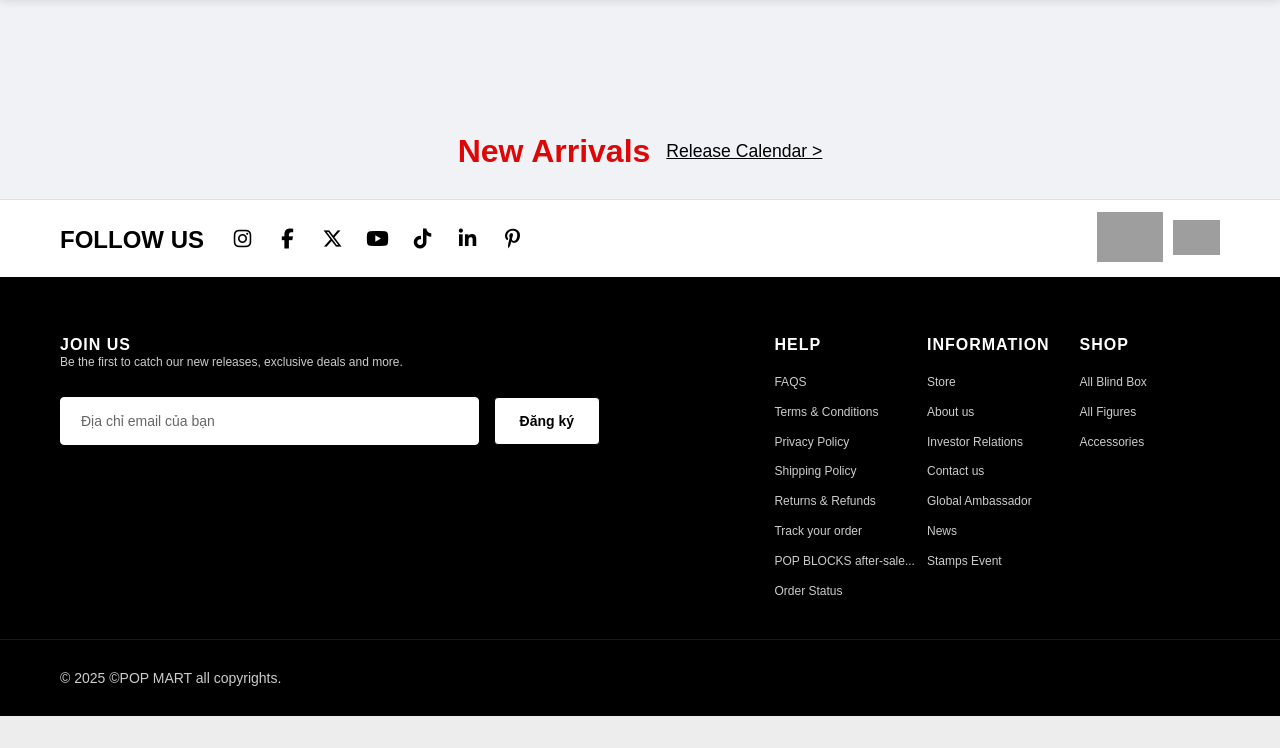
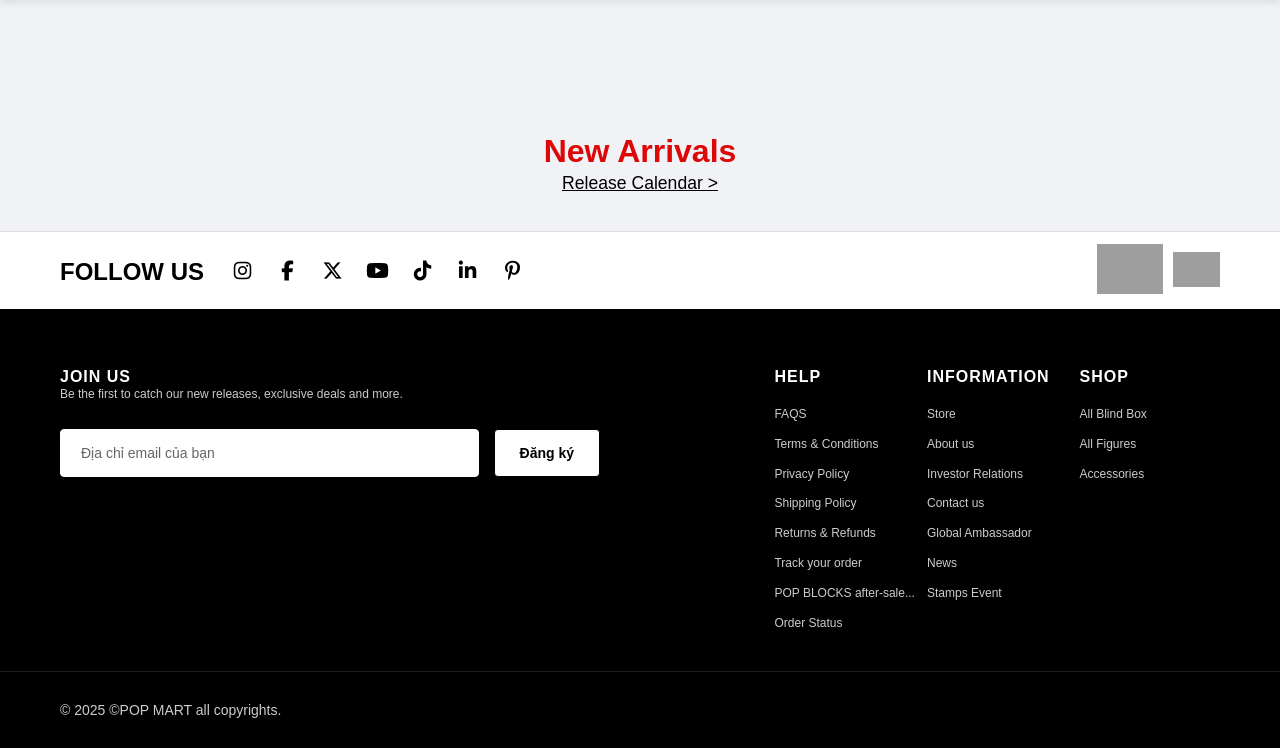
Before and after one commit to Anbt0106/Pomart-Shop, a Flask app: page / in a window 1280 px wide. Shown: the part 760-1508 px from the top of the page. Before the commit the page ends 1476 px from the top, so only its background shows below. Run offline with Flask 3, Linux system fonts and the light colour scheme; the visitor is signed in with stand-in values (Sample User, id 1); some libraries are stand-ins or nearby versions; grey boxes are pictures that could not be loaded.

Commit message:
update home css

```diff
--- a/app/static/css/home.css
+++ b/app/static/css/home.css
@@ -1,5 +1,6 @@
 .container {
     margin-top: 120px;
+    min-height: 600px;
 }
 .banner__container {
     width: 100%;
@@ -136,6 +137,7 @@
     justify-content: center;
     align-items: center;
     gap: 16px;
+    flex-direction: column;
 }
 
 .New_Arrivals_title {
```
